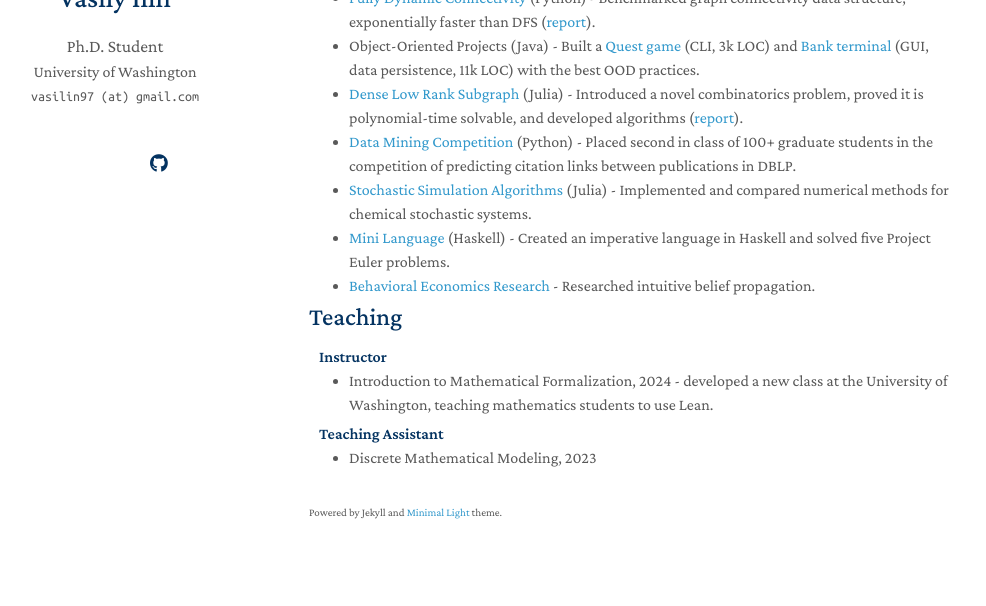
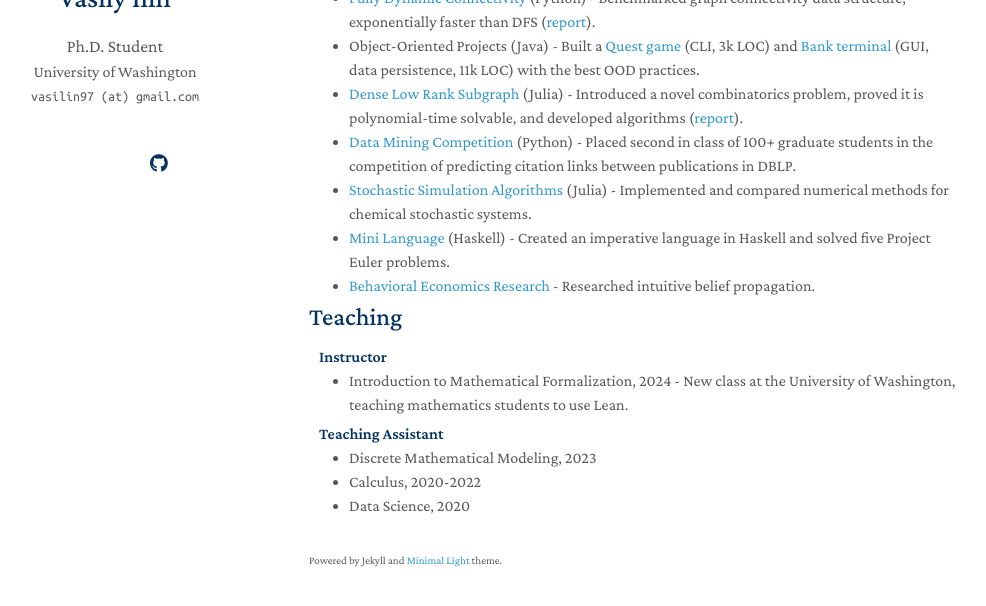
Before and after one commit to Vilin97/Vilin97.github.io, a Jekyll site: the page built from index.md, in a window 1280 px wide and 900 px high, scrolled down 1485 px, cut to the strip 259-865 px from the top of the window. Shown: the whole strip, without its empty margins (161-1147 px from the left). Built offline with Jekyll 4.4.1, drawn with Linux system fonts in a browser that asks for light colours; a style sheet for code colours, icons or effects is not loaded.

Commit message:
Add more teaching.

```diff
--- a/_includes/teaching.md
+++ b/_includes/teaching.md
@@ -3,11 +3,13 @@
 <h4 style="margin:0 10px 0;">Instructor</h4>
 
 <ul style="margin:0 0 5px;">
-    <li>Introduction to Mathematical Formalization, 2024 - developed a new class at the University of Washington, teaching mathematics students to use Lean.</li>
+    <li>Introduction to Mathematical Formalization, 2024 - New class at the University of Washington, teaching mathematics students to use Lean.</li>
 </ul>
 
 <h4 style="margin:0 10px 0;">Teaching Assistant</h4>
 
 <ul style="margin:0 0 5px;">
     <li>Discrete Mathematical Modeling, 2023</li>
+    <li>Calculus, 2020-2022</li>
+    <li>Data Science, 2020</li>
 </ul>
```
